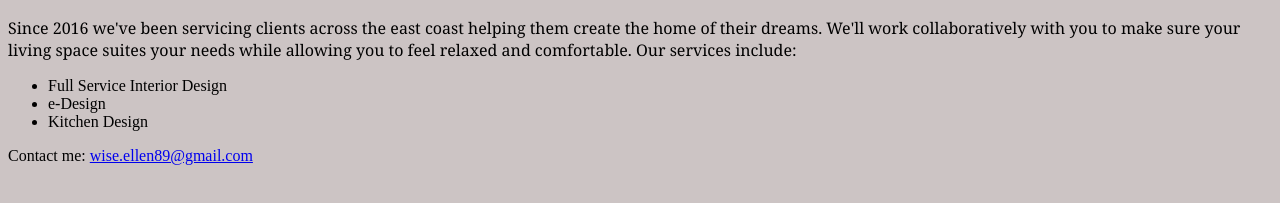
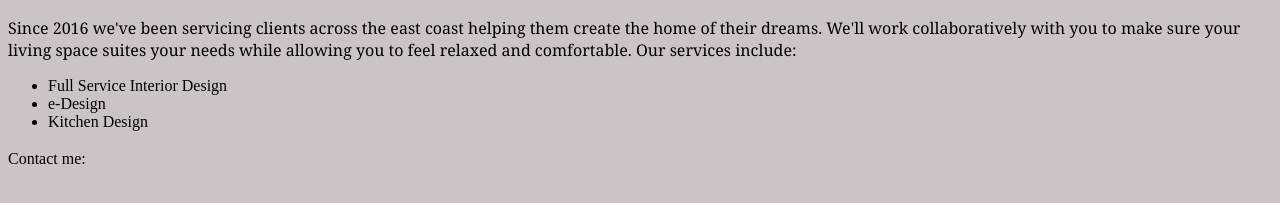
Before and after one commit to ewise31289/ewise31289.github.io, a plain HTML site: page unit_3/index.html in a window 1280 px wide. Shown: the part 445-648 px from the top of the page. Drawn offline with Linux system fonts and the light colour scheme.

Commit message:
link color

```diff
--- a/unit_3/style.css
+++ b/unit_3/style.css
@@ -11,3 +11,7 @@ h1{
 p{
 	font-family:"georgia",serif;
 }
+a{
+	font-family:"georgia",serif;
+	color: #ccc4c4;
+}
```
